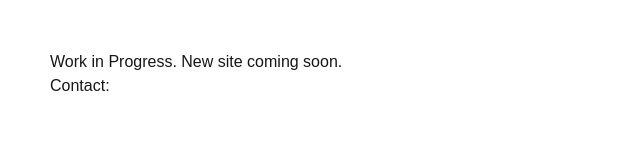
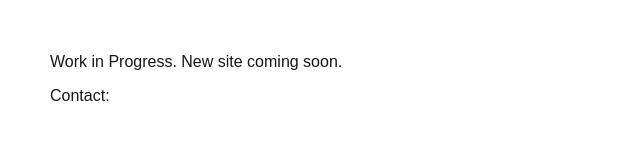
Before and after one commit to vpakarinen2/villepakarinen.com, a Next.js app: page / in a window 1280 px wide. Shown: the top 164 px of the page, without its empty margins (0-640 px from the left). Built offline with nearby package versions, Linux system fonts and the light colour scheme.

Commit message:
Updated app main page file

```diff
--- a/app/page.tsx
+++ b/app/page.tsx
@@ -2,7 +2,7 @@ export default function Home() {
   return (
     <main style={{ padding: "50px", fontFamily: "sans-serif" }}>
       <h1>Work in Progress. New site coming soon.</h1>
-      <h2>Contact: </h2>
+      <h2 style={{ paddingTop: "10px" }}>Contact: </h2>
       <a
         href="mailto:ville@villepakarinen.com"
         style={{ marginTop: "2rem", color: "#fff", textDecoration: "underline" }}
```
